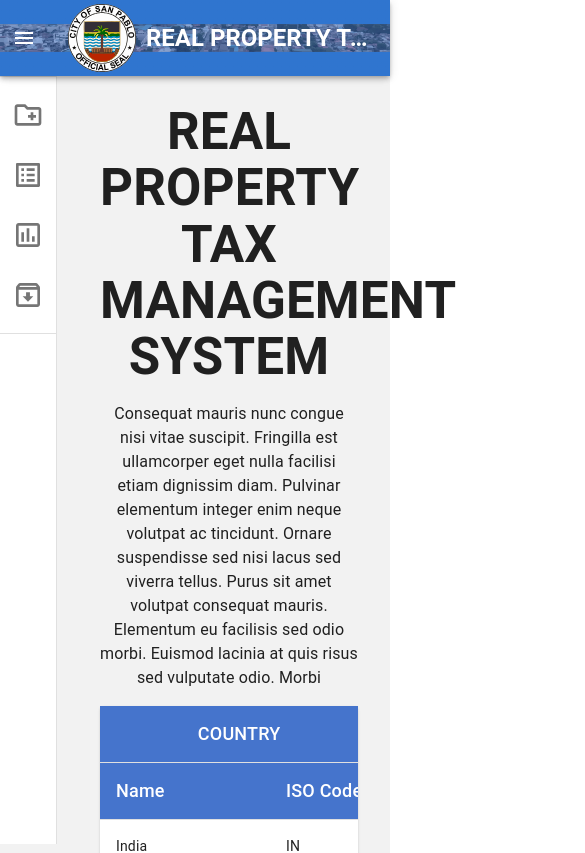
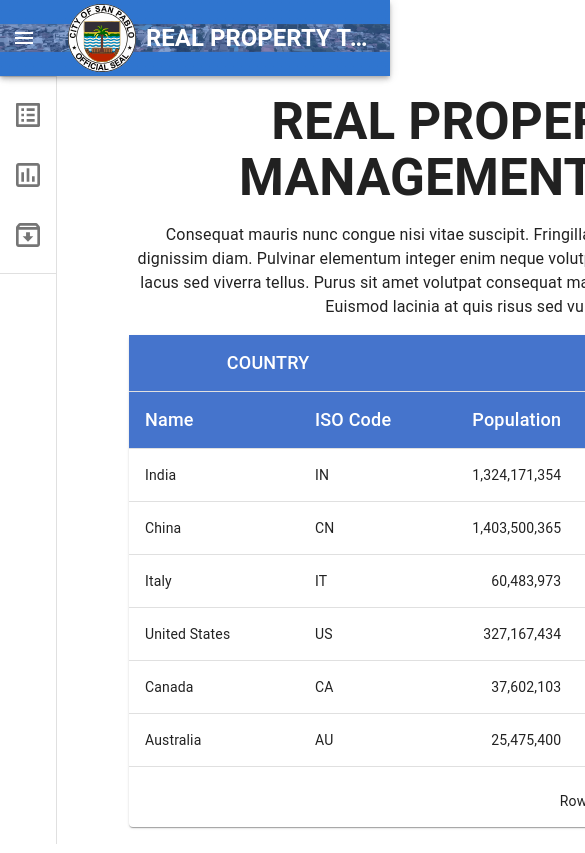
Before and after one commit to BPLOdev/LandtaxManagementSystem, a React (Vite) app: page /assessment-roll in a window 390 px wide. Shown: the top 853 px of the page, 585 px wide, since content can reach past the window. Built offline with nearby package versions, Linux system fonts and the light colour scheme.

Commit message:
responsive

```diff
--- a/package.json
+++ b/package.json
@@ -16,7 +16,7 @@
     "@mui/material": "^5.16.7",
     "react": "^18.3.1",
     "react-dom": "^18.3.1",
-    "react-router-dom": "^6.26.1"
+    "react-router-dom": "^6.26.2"
   },
   "devDependencies": {
     "@eslint/js": "^9.9.0",
--- a/src/App.jsx
+++ b/src/App.jsx
@@ -1,14 +1,22 @@
 import { BrowserRouter as Router, Route, Routes } from 'react-router-dom';
 import './App.css';
-import Login from '../src/login/Login';
-import AssessmentRoll from '../src/AssessmentRoll/AssessmentRoll';
+import Login from '../src/login/Login'; // Adjust the path if needed
+import AssessmentRoll from '../src/AssessmentRoll/AssessmentRoll'; // Adjust the path if needed
+import Layout from './Layout/layout';
+
 
 function App() {
   return (
     <Router>
       <Routes>
+        {/* No layout for the login page */}
         <Route path="/" element={<Login />} />
-        <Route path="/assessment-roll" element={<AssessmentRoll />} />
+
+        {/* Routes that use the layout */}
+        <Route element={<Layout />}>
+          <Route path="/assessment-roll" element={<AssessmentRoll />} />
+          {/* Add other routes that need the layout here */}
+        </Route>
       </Routes>
     </Router>
   );
--- a/src/AssessmentRoll/AssessmentRoll.jsx
+++ b/src/AssessmentRoll/AssessmentRoll.jsx
@@ -1,8 +1,6 @@
 import * as React from 'react';
 import './AssessmentRoll.scss';
-import MiniDrawer from '../drawer/Drawer';
 import Typography from '@mui/material/Typography';
-
 import Paper from '@mui/material/Paper';
 import Table from '@mui/material/Table';
 import TableBody from '@mui/material/TableBody';
@@ -79,9 +77,6 @@ function App() {
 
   return (
     <>
-      <div className='drawer'>
-        <MiniDrawer/>
-      </div>
 
       <Typography paragraph>
       <h1>REAL PROPERTY TAX MANAGEMENT SYSTEM</h1>
--- a/src/AssessmentRoll/AssessmentRoll.scss
+++ b/src/AssessmentRoll/AssessmentRoll.scss
@@ -1,11 +1,14 @@
 #root {
   max-width: 100%;
-  margin: 0 auto;
-  padding-left: 100px;
-  padding-top: 0px;
+  width: 100vw;
+  height: 100vh;
+  margin: 0;
+  padding-top: 70px;
   text-align: center;
-  background-color: #f2f2f2;
+  background-color: #ffffff;
+  box-sizing: border-box; /* Ensures padding and borders are included in the element's dimensions */
 }
+
 
 h1 {
   margin: 0;
--- /dev/null
+++ b/src/Layout/Layout.jsx
@@ -0,0 +1,28 @@
+import React from 'react';
+import { Outlet } from 'react-router-dom';
+import Box from '@mui/material/Box';
+import MiniDrawer from '../drawer/Drawer'; // Import MiniDrawer from your Drawer component
+import AssessmentRoll from '../AssessmentRoll/AssessmentRoll'; // Import AssessmentRoll component
+
+const Layout = () => {
+  return (
+    <Box sx={{ display: 'flex' }}>
+      {/* Sidebar */}
+      <MiniDrawer />
+
+      {/* Main Content */}
+      <Box
+        component="main"
+        sx={{
+          flexGrow: 1,
+          p: 3,
+          transition: 'margin 0.3s ease', // Smooth transition when sidebar toggles
+        }}
+      >
+        <Outlet />
+      </Box>
+    </Box>
+  );
+};
+
+export default Layout;
--- /dev/null
+++ b/src/Layout/Layout.scss
@@ -0,0 +1,24 @@
+body, html, #root {
+    height: 100%;
+    margin: 0;
+    padding: 0;
+    font-family: 'Arial', sans-serif;
+  }
+
+  h1 {
+    font-size: 2rem;
+    font-weight: bold;
+    color: rgba(69, 116, 204);
+  }
+
+  .layout {
+    display: flex;
+    min-height: 100vh;
+    transition: all 0.3s ease;
+  }
+
+  .main-content {
+    flex-grow: 1;
+    padding: 20px;
+    transition: margin-left 0.3s ease;
+  }
--- a/src/drawer/Drawer.jsx
+++ b/src/drawer/Drawer.jsx
@@ -95,7 +95,6 @@ const Drawer = styled(MuiDrawer, { shouldForwardProp: (prop) => prop !== 'open'
 
 // Define the icons corresponding to each list item
 const icons = {
-  'Add OHA': <CreateNewFolderOutlinedIcon sx={{ fontSize: 32 }} />,
   'View Records': <ListAltOutlinedIcon sx={{ fontSize: 32 }} />,
   'Assessment Roll': <AssessmentOutlinedIcon sx={{ fontSize: 32 }} />,
   'Subdevide Records': <ArchiveOutlinedIcon sx={{ fontSize: 32 }} />,
@@ -159,7 +158,7 @@ export default function MiniDrawer() {
         </DrawerHeader>
         <Divider />
         <List>
-          {['Add OHA', 'View Records', 'Assessment Roll', 'Subdevide Records'].map((text) => (
+          {['View Records', 'Assessment Roll', 'Subdevide Records'].map((text) => (
             <ListItem key={text} disablePadding sx={{ display: 'block' }}>
               <ListItemButton
                 sx={{
@@ -184,9 +183,7 @@ export default function MiniDrawer() {
         </List>
         <Divider />
       </Drawer>
-      <Box component="main" sx={{ flexGrow: 1, p: 3 }}>
         <DrawerHeader />
-      </Box>
     </Box>
   );
 }
--- a/src/login/Login.jsx
+++ b/src/login/Login.jsx
@@ -14,8 +14,9 @@ const Login = () => {
 
   const handleSubmit = (e) => {
     e.preventDefault();
-    navigate('/assessment-roll');
+    navigate('/assessment-roll');  // or another route that uses Layout
   };
+
 
   return (
     <div className='background'>
```
Also changed, not shown: 1 other file (tests, documents, lock files or other folders).
